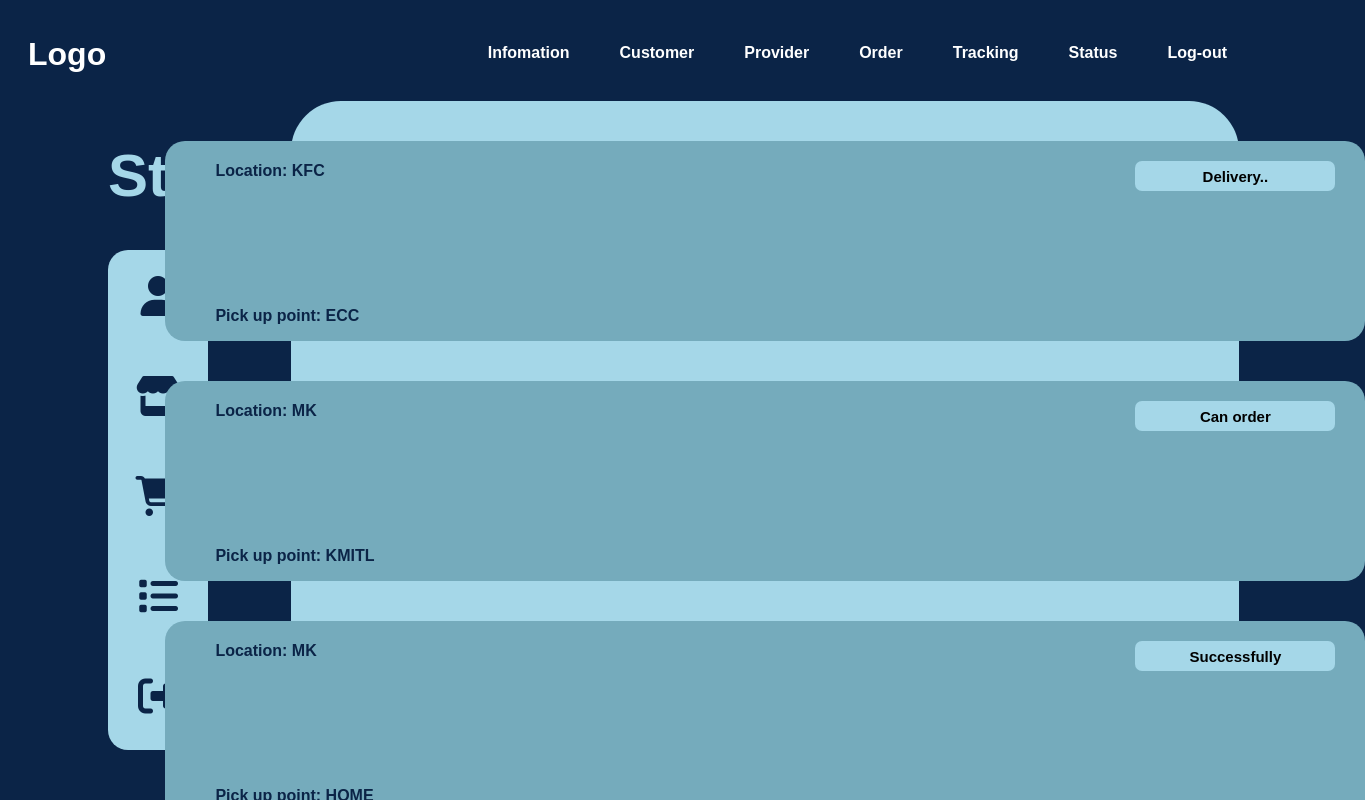
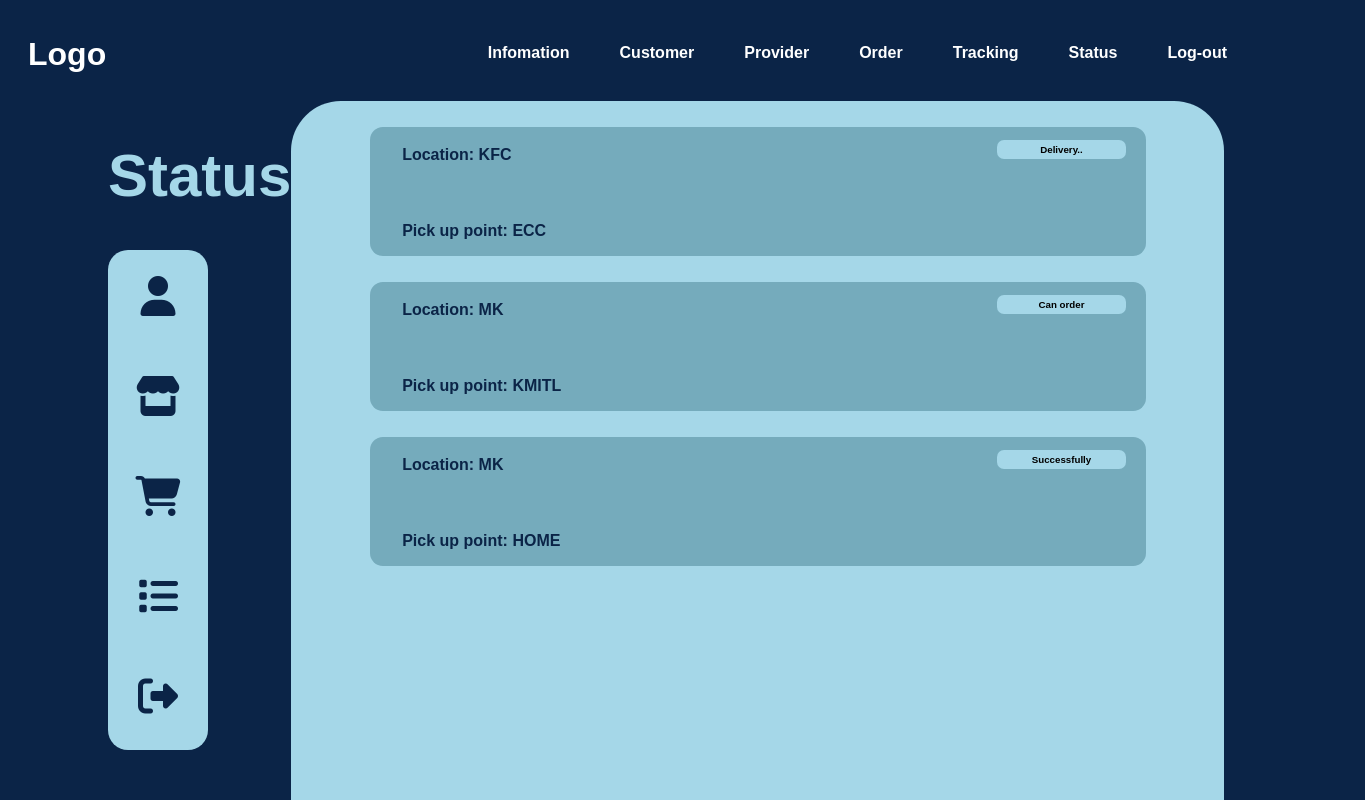
Before and after one commit to tirk101/web_app_proj, a React (Create React App) app: page /status in a window 1280 px wide. Shown: the top 800 px of the page, 1365 px wide, since content can reach past the window. Built offline with nearby package versions, Linux system fonts and the light colour scheme.

Commit message:
Update Status_List.css

```diff
--- a/src/components/Status_List.css
+++ b/src/components/Status_List.css
@@ -1,17 +1,17 @@
 .status-list-container {
-    margin-top: 40px;
+    margin-top: 2.02vw;
     background-color: rgb(117, 171, 188);
-    height: 200px;
-    width: 1200px;
+    height: 10.1vw;
+    width: 60.61vw;
     display: flex;
     justify-content: space-between;
-    border-radius: 20px;
+    border-radius: 1.01vw;
 }
 
 .status-text-container {
     background-color: rgb(117, 171, 188);
-    margin-left: 50px;
-    margin-top: 5px;
+    margin-left: 2.53vw;
+    margin-top: 0.25vw;
     display: flex;
     flex-direction: column;
     justify-content: space-between;
@@ -24,10 +24,10 @@
 }
 
 .status-list-container button{
-    height: 30px;
-    width: 200px;
-    font-size: 15px;
-    margin-top: 20px;
-    margin-right: 30px;
+    height: 1.52vw;
+    width: 10.1vw;
+    font-size: 0.76vw;
+    margin-top: 1.01vw;
+    margin-right: 1.52vw;
     background-color: var(--text-color);
 }
```
